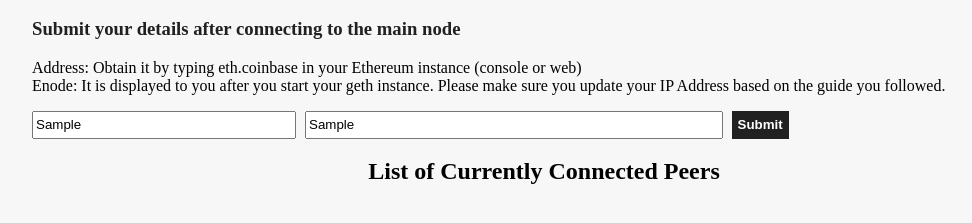
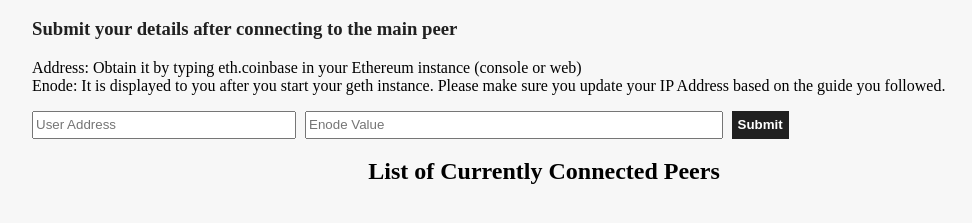
Before and after one commit to AneeshBhatnagar/EthereumPrivateChainInfo, a website: page public/index.html in a window 1280 px wide. Both pictures are taken after typing "Sample", "Sample" into the empty fields and a click on the button "Submit". Shown: the part 77-300 px from the top of the page, without its empty margins (96-1068 px from the left). Drawn offline with Linux system fonts and the light colour scheme; no server answers.

Commit message:
Fixed few bugs

```diff
--- a/public/css/style.css
+++ b/public/css/style.css
@@ -2,6 +2,7 @@
 	A stylesheet for the Ethereum Based Active Peers List Tool
 	Author: Aneesh Bhatnagar
 	URL:  www.aneeshbhatnagar.com
+	Date: September 12, 2017
 */
 
 body, html{
--- a/public/index.html
+++ b/public/index.html
@@ -12,7 +12,7 @@
 <body>
 	<h1 id="main-heading">Active Peers Listing</h1>
 	<div class="top-form">
-		<h3>Submit your details after connecting to the main node</h3>
+		<h3>Submit your details after connecting to the main peer</h3>
 		<p>Address: Obtain it by typing eth.coinbase in your Ethereum instance (console or web)<br/>Enode: It is displayed to you after you start your geth instance. Please make sure you update your IP Address based on the guide you followed.</p>
 		<input type="text" id="address" placeholder="User Address">
 		<input type="text" id="enode" placeholder="Enode Value">
--- a/public/js/script.js
+++ b/public/js/script.js
@@ -1,3 +1,9 @@
+/*
+	The script file to interact with the Node.js backend and interact with the user
+	Author: Aneesh Bhatnagar
+	URL: www.aneeshbhatnagar.com
+*/
+
 $(document).ready(function(){
 
 	$.ajax({
@@ -12,7 +18,10 @@ $(document).ready(function(){
 		var enode = $("#enode").val();
 		if(add.length == 0 || enode.length == 0){
 			alert("Please enter both Address and enode values");
+			return;
 		}
+		$("#enode").val("");
+		$("#address").val("");
 		$.ajax({
 		    url: '/api/newNode',
 		    type: 'POST',
```
